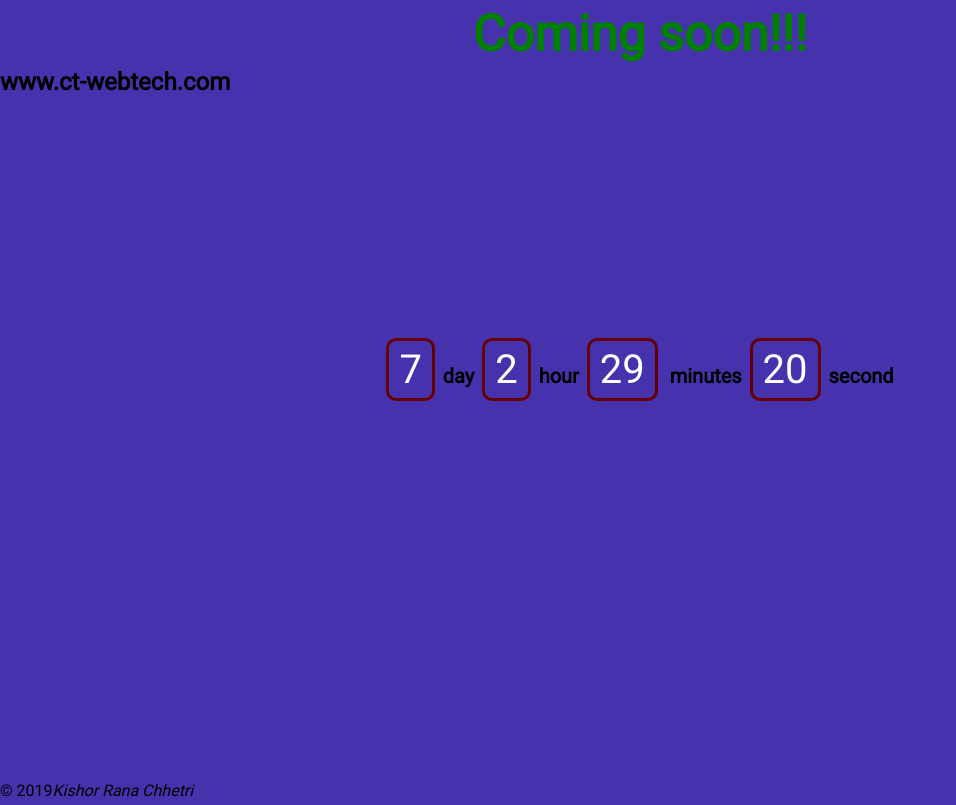
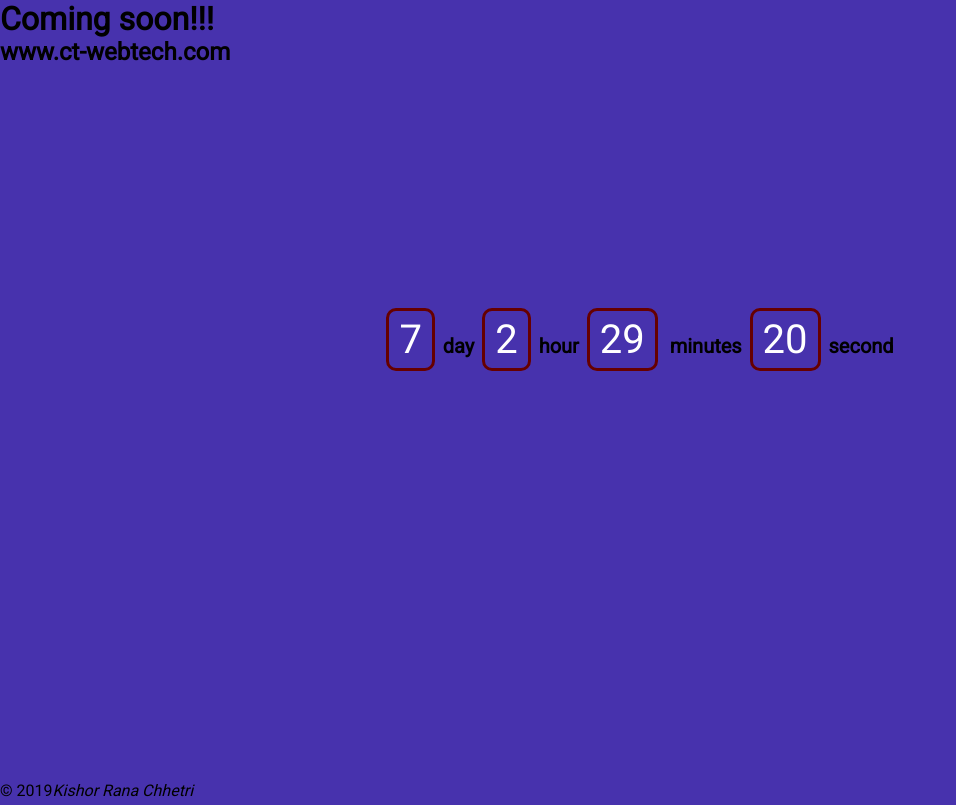
Before and after one commit to kranach2/MernWebsite, a React (Create React App) app in the folder client/: page / in a window 1280 px wide. Shown: the whole page, without its empty margins (0-956 px from the left). Built offline with nearby package versions, Linux system fonts and the light colour scheme.

Commit message:
sixth commit

```diff
--- a/client/src/css/App.module.css
+++ b/client/src/css/App.module.css
@@ -10,7 +10,7 @@ body {
   width: 100%;
   height: 100vh;
 }
-h1 {
+h1 h2 {
   margin: 5px;
   text-align: center;
   color: green;
@@ -48,4 +48,5 @@ h1 {
 :local(.footer){
     position: fixed;
     bottom:0;
+    text-align: center;
 }
```
